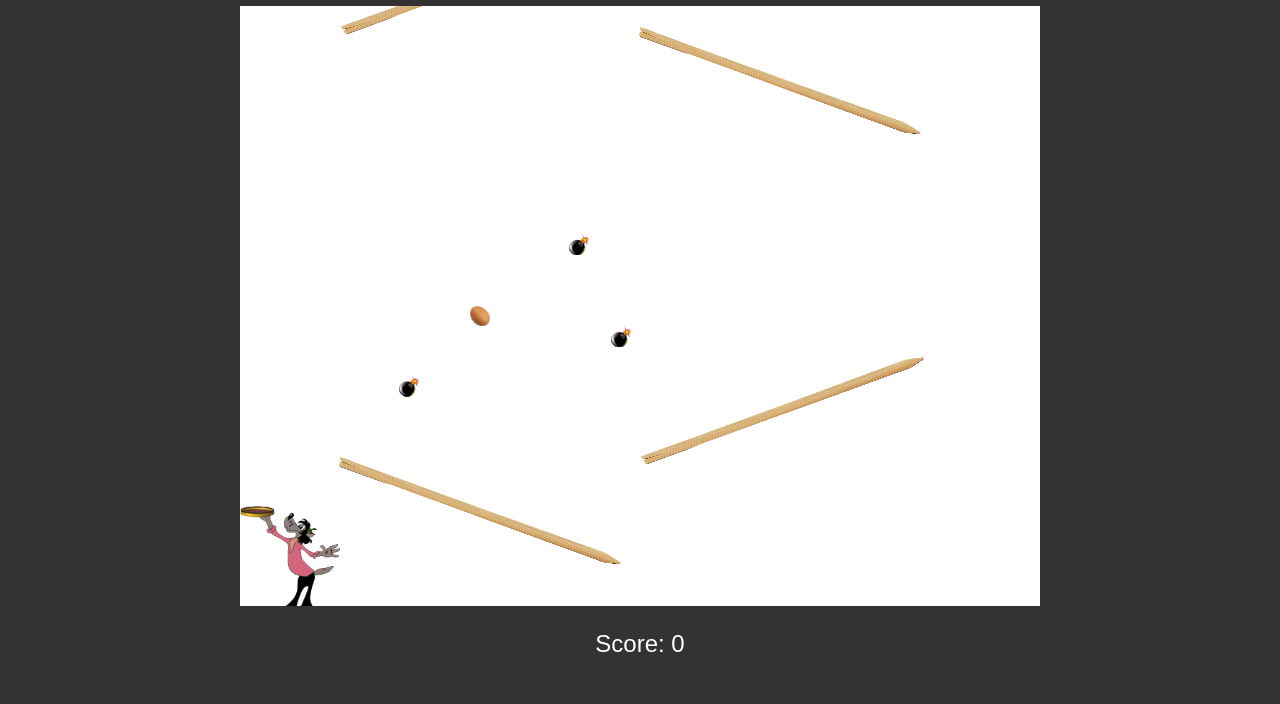
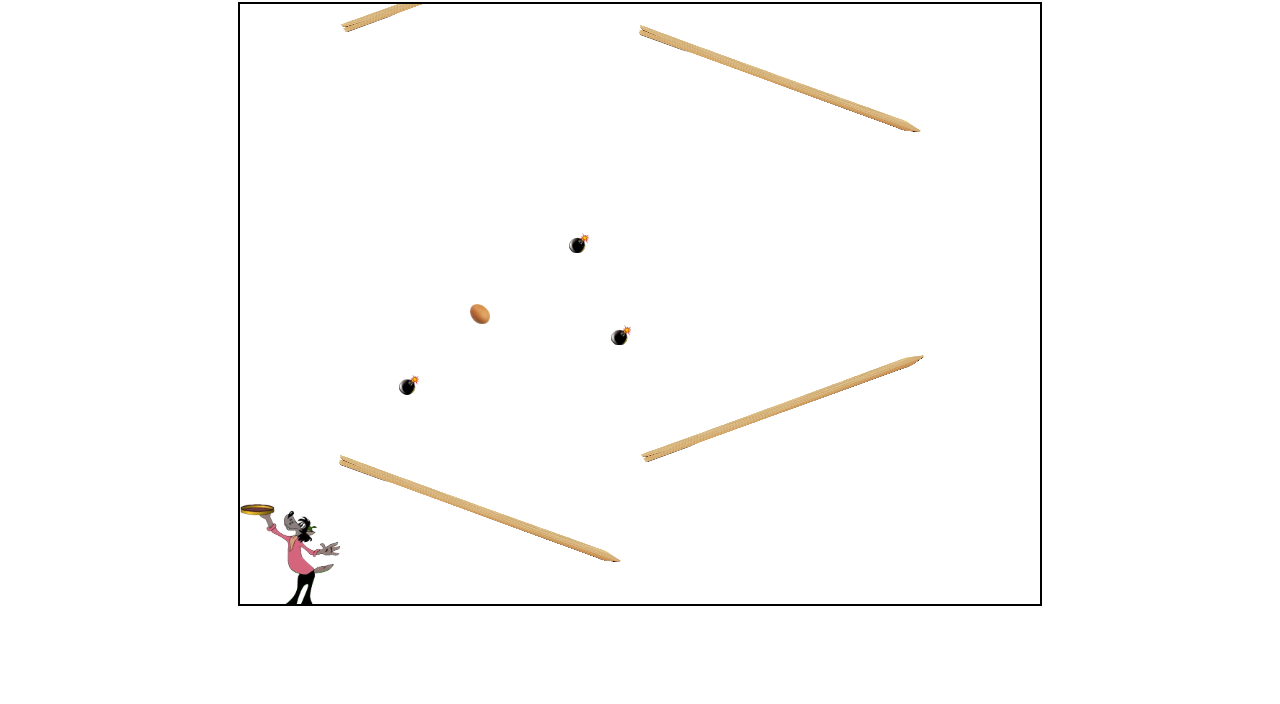
Before and after one commit to AvaritiaFuze/wolfcatcheseggs, a website: page index.html in a window 1280 px wide. Shown: the part 96-800 px from the top of the page. Drawn offline with Linux system fonts and the light colour scheme.

Commit message:
Update index.html

```diff
--- a/index.html
+++ b/index.html
@@ -4,15 +4,28 @@
     <meta charset="UTF-8">
     <meta name="viewport" content="width=device-width, initial-scale=1.0">
     <title>Wolf Catches Eggs</title>
-    <link rel="stylesheet" href="style.css">
-    <script async src="https://telegram.org/js/telegram-web-app.js"></script>
+    <style>
+        body {
+            display: flex;
+            justify-content: center;
+            align-items: center;
+            height: 100vh;
+            margin: 0;
+        }
+        #gameCanvas {
+            border: 2px solid #000;
+        }
+        #score {
+            position: absolute;
+            top: 10px;
+            left: 10px;
+            font-size: 24px;
+        }
+    </style>
 </head>
 <body>
-    <div id="game">
-        <h1>Wolf Catches Eggs</h1>
-        <canvas id="gameCanvas" width="800" height="600"></canvas>
-        <p id="score">Score: 0</p>
-    </div>
+    <div id="score">Score: 0</div>
+    <canvas id="gameCanvas" width="800" height="600"></canvas>
     <script src="game.js"></script>
 </body>
 </html>
```
